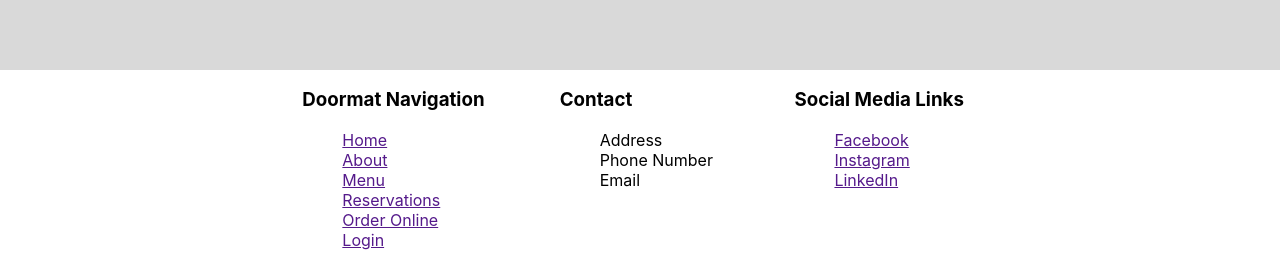
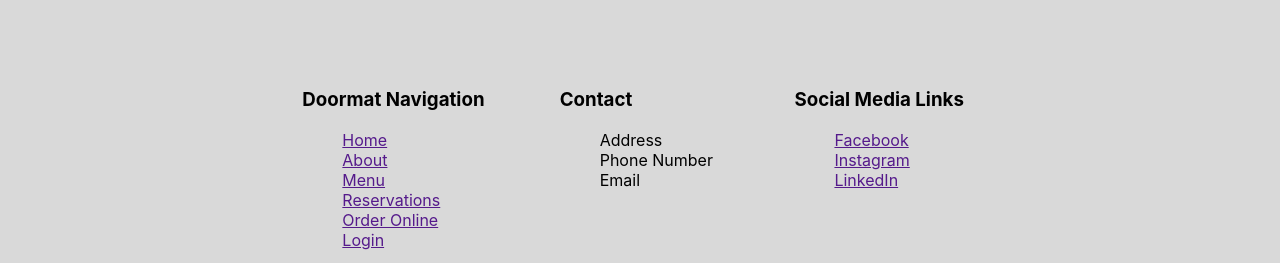
Before and after one commit to Shashwatsingh90/little-lemon, a React (Create React App) app in the folder little-lemon/: page / in a window 1280 px wide. Shown: the part 1763-2026 px from the top of the page. Built offline with nearby package versions, Linux system fonts and the light colour scheme.

Commit message:
changed bg color in .footer

```diff
--- a/little-lemon/src/App.css
+++ b/little-lemon/src/App.css
@@ -192,6 +192,7 @@ h1 {
   justify-items: center;
   padding-right: 17rem;
   padding-left: 17rem;
+  background-color: #d9d9d9;
 }
 
 .testimonials {
```
